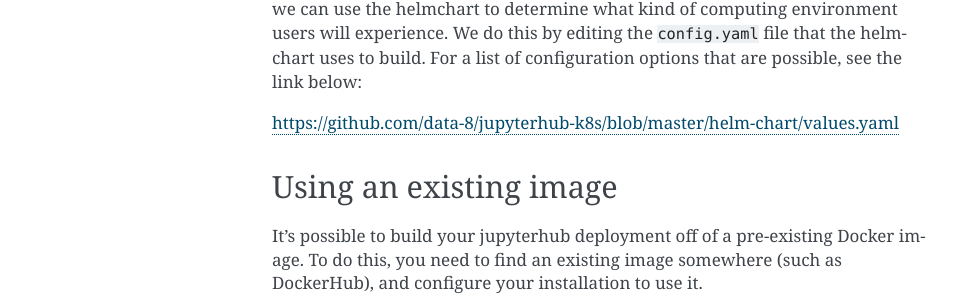
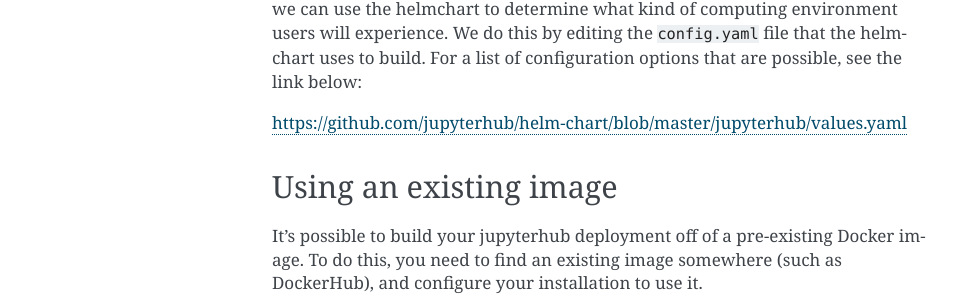
Before and after one commit to jupyterhub/zero-to-jupyterhub-k8s, a Sphinx documentation site: the page built from doc/source/extending.rst, in a window 1280 px wide and 900 px high, scrolled down 497 px. Shown: the part 149-455 px from the top of the window, without its empty margins (148-1111 px from the left). Built offline with Sphinx 7.4.7, drawn with Linux system fonts in a browser that asks for light colours; some of the changed lines change nothing that is shown.

Commit message:
Update link to values.yaml

```diff
--- a/doc/source/extending.rst
+++ b/doc/source/extending.rst
@@ -27,7 +27,7 @@
 helmchart uses to build. For a list of configuration options that are possible,
 see the link below:
 
-https://github.com/data-8/jupyterhub-k8s/blob/master/helm-chart/values.yaml
+https://github.com/jupyterhub/helm-chart/blob/master/jupyterhub/values.yaml
 
 Using an existing image
 -----------------------
```
